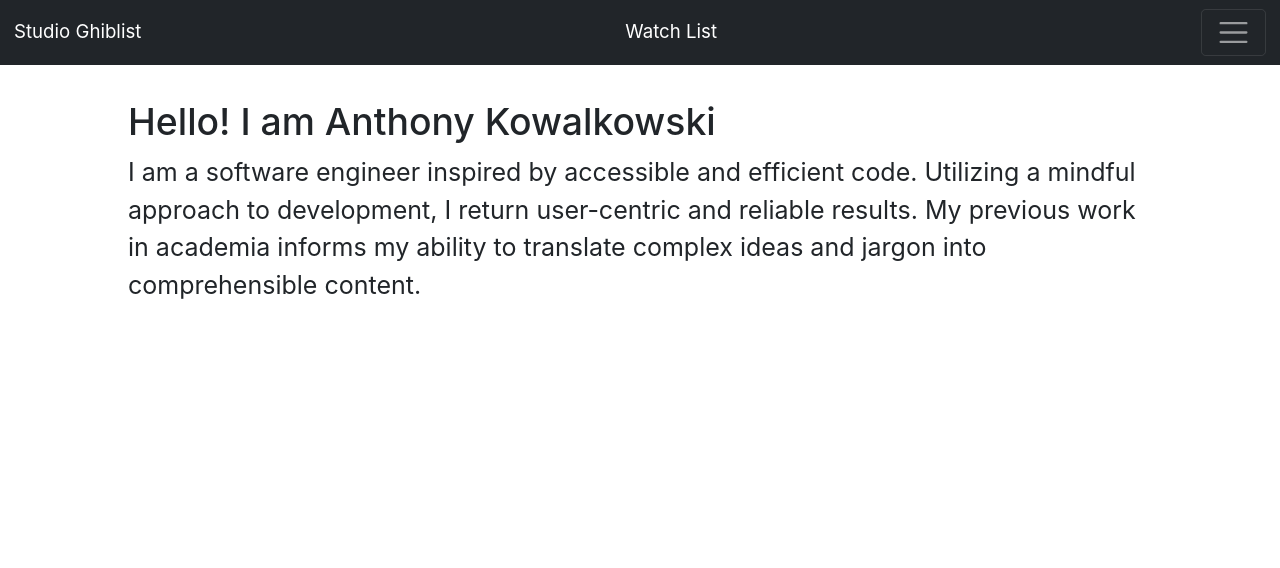
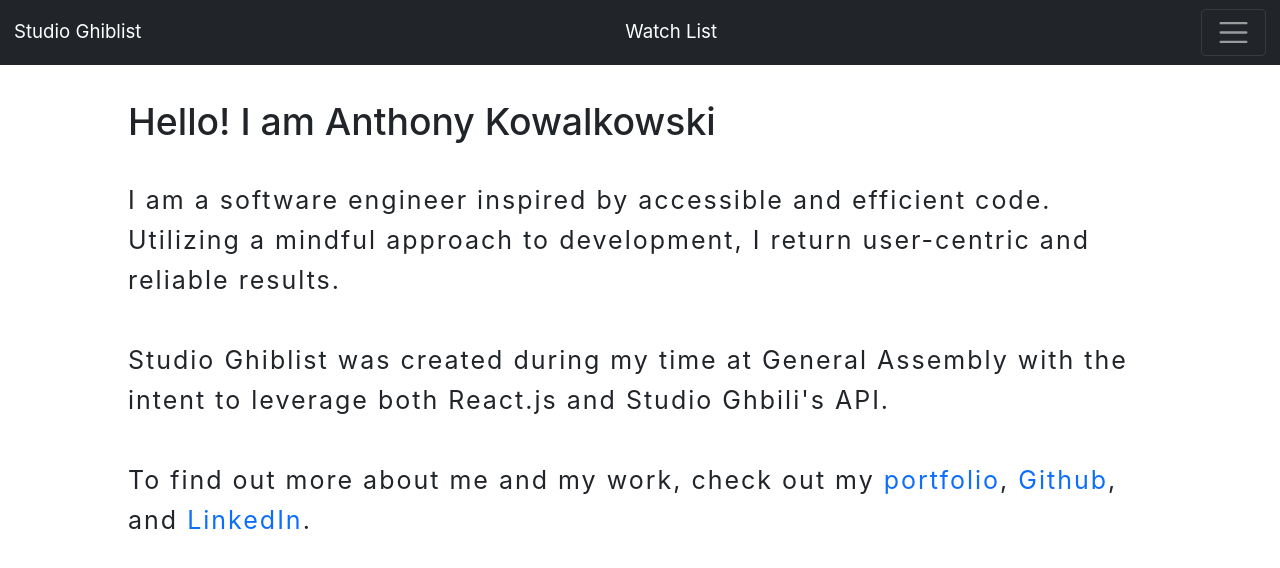
Before and after one commit to adkowalkowski/react-api-studio-ghiblist, a React (Create React App) app: page /#/about in a window 1280 px wide. Shown: the top 568 px of the page. Built offline with nearby package versions, Linux system fonts and the light colour scheme.

Commit message:
updated about page

```diff
--- a/src/Components/About.js
+++ b/src/Components/About.js
@@ -1,12 +1,21 @@
 const About = () => {
-    return (
-        <div className='about'>
-            <h2>Hello! I am Anthony Kowalkowski</h2>
-            <p>I am a software engineer inspired by accessible and efficient code. Utilizing a mindful approach to development, I return user-centric and reliable results. My previous work in academia informs my ability to translate complex ideas and jargon into comprehensible content.
-</p>
-        </div>
-
-    )
-}
+  return (
+    <div className="about">
+      <h2>Hello! I am Anthony Kowalkowski</h2>
+      <br></br>
+      <p className="paragraph">
+        I am a software engineer inspired by accessible and efficient code.
+        Utilizing a mindful approach to development, I return user-centric and
+        reliable results.
+        <br></br>
+        <br></br>
+        Studio Ghiblist was created during my time at General Assembly with the intent to leverage both React.js and Studio Ghbili's API.
+        <br></br>
+        <br></br>
+        To find out more about me and my work, check out my <a target="_blank" href="https://adkowalkowski.github.io/portfolio/">portfolio</a>, <a target="_blank" href="https://github.com/adkowalkowski">Github</a>, and <a target="_blank" href="https://www.linkedin.com/in/anthony-kowalkowski/">LinkedIn</a>.
+      </p>
+    </div>
+  );
+};
 
 export default About;
--- a/src/Components/AllMovies.js
+++ b/src/Components/AllMovies.js
@@ -44,8 +44,7 @@ function AllMovies({ handleWatchList }) {
     <div className="all-movies">
       <p className="home-description">
         Scroll below to view all the feature films from Studio Ghibli. Click on a movie
-         for more information and to add the movie to your watch
-        list.
+         for more information and to add the movie to your watchlist.
       </p>
       <SingleMovie className="test" handleWatchList={handleWatchList} id={pickMovie} />
       {moviesArr}
--- a/src/Components/SingleMovie.js
+++ b/src/Components/SingleMovie.js
@@ -2,8 +2,6 @@ import React, { useState, useEffect } from 'react';
 import "../index.css";
 
 function SingleMovie(props) {
-    const [singleMovie, setSingleMovie] = useState({});
-
     const text = "Add to watchlist"
     const [buttonText, setButtonText] = useState(text);
 
@@ -14,7 +12,7 @@ function SingleMovie(props) {
       return () => clearTimeout(timer);
     }, [buttonText])
 
-
+    const [singleMovie, setSingleMovie] = useState({});
     const url = "https://ghibliapi.herokuapp.com/films";
 
     useEffect(() => {
@@ -40,9 +38,6 @@ function SingleMovie(props) {
         <button type="button" className="btn btn-primary" onClick={() => {setButtonText("Added"); props.handleWatchList(singleMovie.image)}} >
           {buttonText}
         </button>
-        {/* <MovieModal /> */}
-        {/* <span className='test1' onClick={() => props.handleWatchList(singleMovie.image)}><MovieModal /></span> */}
-        {/* <button type="button" className="btn btn-primary" onClick={() => props.handleWatchList(singleMovie.image)}>Add to watchlist</button> */}
         </div>
       </div>
     );
--- a/src/index.css
+++ b/src/index.css
@@ -103,13 +103,15 @@ code {
 
 }
 
+.paragraph {
+  font-size: 25px;
+  line-height: 40px;
+  letter-spacing: 2px;
+}
 
-
-
-
-
-
-
+.paragraph a {
+  text-decoration: none;
+}
 
 @media screen and (min-width: 768px) {
   .home-description {
```
